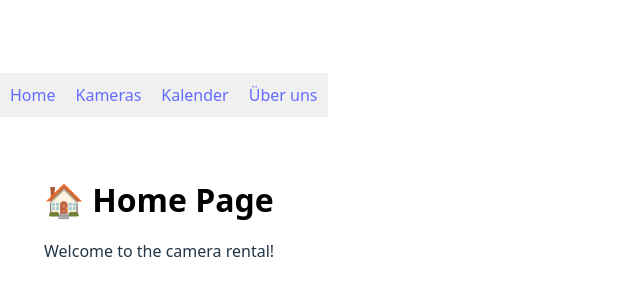
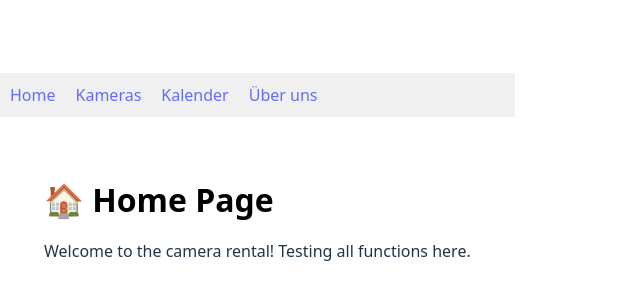
Before and after one commit to welserchristoph/WAP5PRO, a React (Vite) app: page / in a window 1280 px wide. Shown: the part 202-502 px from the top of the page, without its empty margins (0-640 px from the left). Built offline with nearby package versions, Linux system fonts and the light colour scheme.

Commit message:
Test Commit

```diff
--- a/src/pages/Home.jsx
+++ b/src/pages/Home.jsx
@@ -2,7 +2,8 @@ export default function Home() {
   return (
     <div style={{ padding: "24px" }}>
       <h1 style={{ fontSize: "32px", color: "black" }}>🏠 Home Page</h1>
-      <p>Welcome to the camera rental!</p>
+      <p>Welcome to the camera rental! Testing all functions here.
+      </p>
     </div>
   );
 }
```
